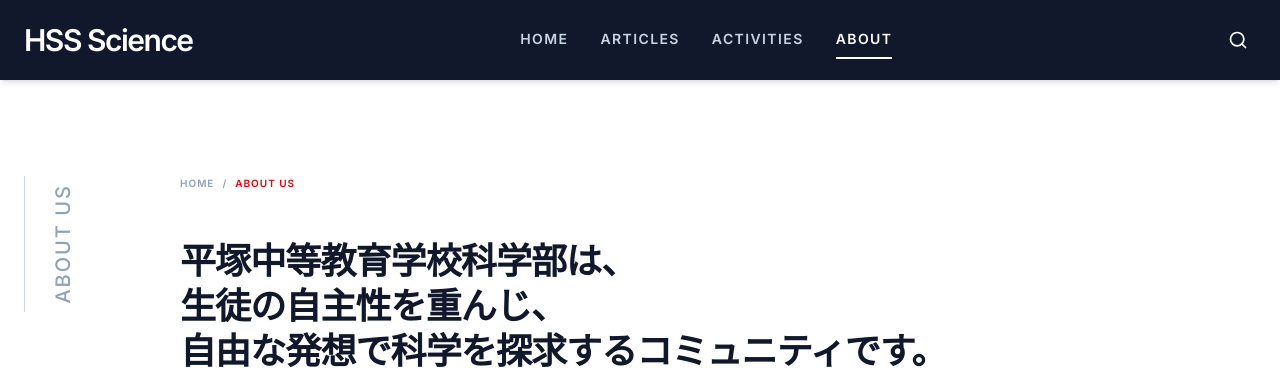
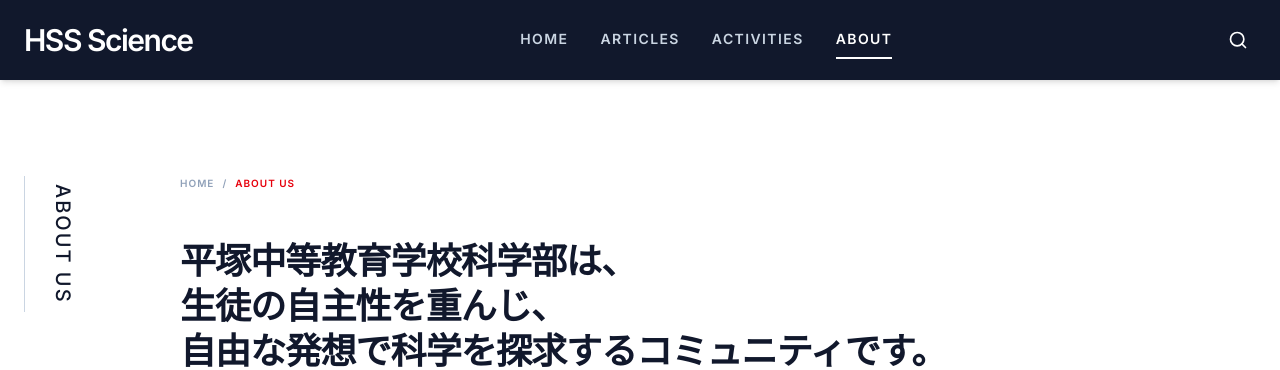
Before and after one commit to yuitokiuchi/hss-science, a React (Vite) app: page /about in a window 1280 px wide. Shown: the top 370 px of the page. Built offline with nearby package versions, Linux system fonts and the light colour scheme.

Commit message:
fix: all

```diff
--- a/src/features/public/layouts/StandardPageLayout.tsx
+++ b/src/features/public/layouts/StandardPageLayout.tsx
@@ -12,7 +12,7 @@ export function StandardPageLayout({ pageTitle, children }: StandardPageLayoutPr
         {/* Left Sidebar: Vertical Text */}
         <div className="hidden lg:block relative">
           <div className="sticky top-32 border-l border-slate-300 pl-6 py-2">
-            <h1 className="text-xl font-medium text-slate-400 uppercase tracking-widest [writing-mode:vertical-lr] rotate-180 whitespace-nowrap select-none">
+            <h1 className="text-xl font-medium text-[#11182c] uppercase tracking-widest [writing-mode:vertical-lr] whitespace-nowrap select-none">
               {pageTitle}
             </h1>
           </div>
```
